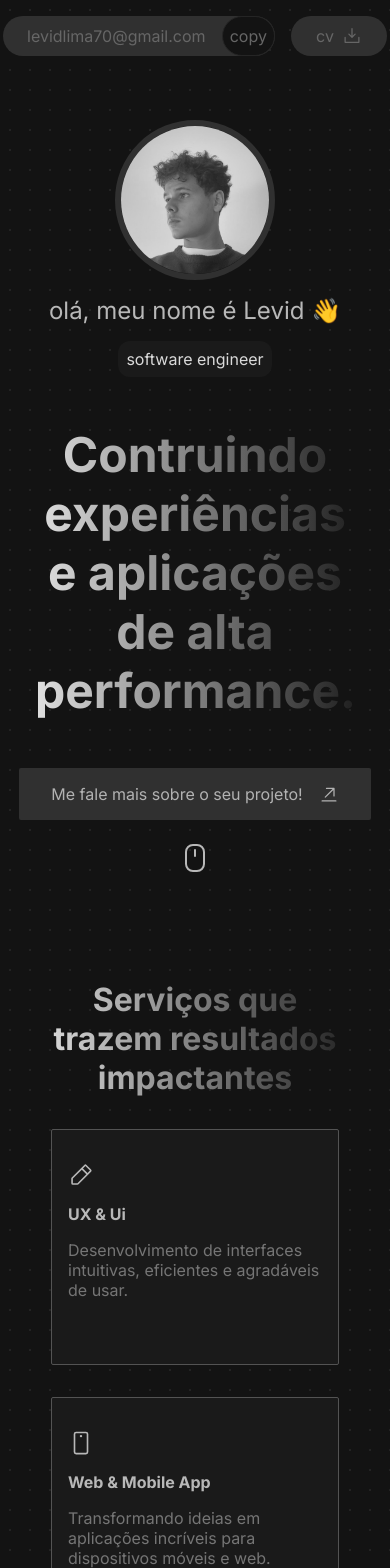
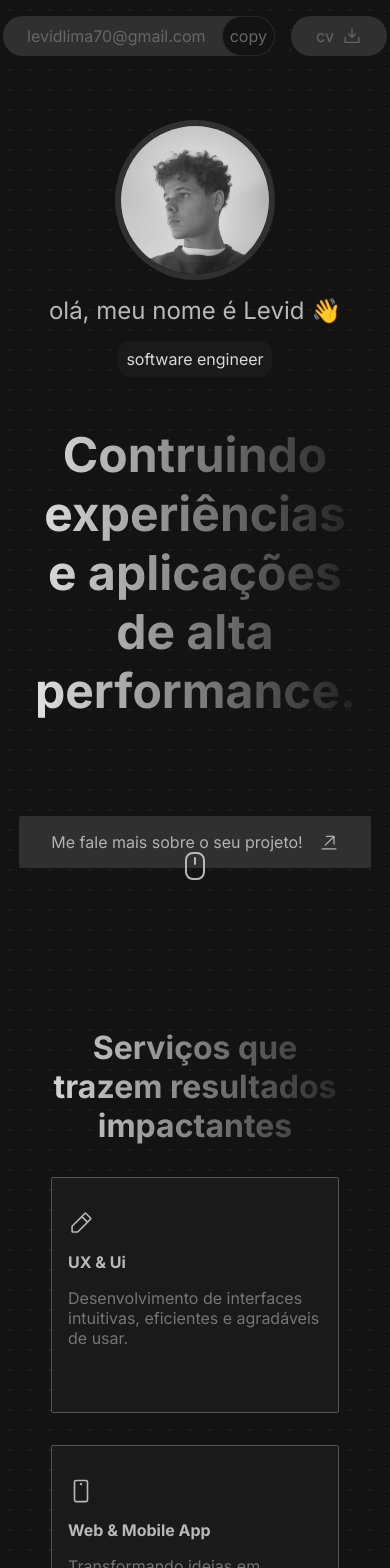
Before and after one commit to DEVLevid/levid-lima-web, a Next.js app: page / in a window 390 px wide. Shown: the top 1568 px of the page. Built offline with nearby package versions, Linux system fonts and the light colour scheme.

Commit message:
refactor: Creating mid size media query for components.

```diff
--- a/src/components/about/styles.module.scss
+++ b/src/components/about/styles.module.scss
@@ -91,7 +91,8 @@
 
 @media (max-width: 1280px) {
   .container {
-    margin-top: 50rem;
+    margin-top: 65rem;
+    gap: 2rem;
     .title {
       width: 20rem;
     }
@@ -124,3 +125,17 @@
     }
   }
 }
+
+@media (max-width: 1660px) {
+  .container {
+    .aboutContainer{
+      width: 100%;
+      display: flex;
+      align-items: center;
+      justify-content: center;
+      .profilePicture {
+        display: none;
+      }
+    }
+  }
+}
--- a/src/components/feedbacks/styles.module.scss
+++ b/src/components/feedbacks/styles.module.scss
@@ -25,6 +25,7 @@
   .cardContainer {
     width: 60vw;
     height: 23rem;
+    padding-bottom: 2rem;
   }
 
   .card {
@@ -77,7 +78,7 @@
   span {
     background-color: #fff !important;
     position: relative;
-    bottom: -1 rem;
+    bottom: -0.5rem;
   }
 }
 
@@ -98,3 +99,14 @@
     }
   }
 }
+
+@media (max-width: 1660px) {
+  .container{
+    .cardContainer{
+      height: max-content;
+      .card {
+        height: 22rem;
+      }
+    }
+  }
+}
--- a/src/components/home/styles.module.scss
+++ b/src/components/home/styles.module.scss
@@ -51,11 +51,9 @@
     font-size: 3rem;
     font-weight: bold;
     background: rgb(224, 224, 224);
-    background: linear-gradient(
-      90deg,
-      rgba(224, 224, 224, 1) 0%,
-      rgb(32, 32, 32) 100%
-    );
+    background: linear-gradient(90deg,
+        rgba(224, 224, 224, 1) 0%,
+        rgb(32, 32, 32) 100%);
     background-clip: initial;
     -webkit-background-clip: text;
     -webkit-text-fill-color: transparent;
@@ -107,9 +105,11 @@
     0% {
       transform: translateY(0);
     }
+
     50% {
       transform: translateY(10px);
     }
+
     100% {
       transform: translateY(0);
     }
@@ -119,12 +119,25 @@
 @media (max-width: 1280px) {
   .container {
     margin-top: 2rem;
+
     .title {
       width: 20rem;
     }
 
     .homeScroll {
-      bottom: -1.5rem;
+      bottom: -2.5rem;
+    }
+
+    .contact {
+      margin-top: 3rem;
     }
   }
 }
+
+@media (max-width: 1660px) {
+  .container {
+    .homeScroll {
+      bottom: -2rem;
+    }
+  }
+}
```
